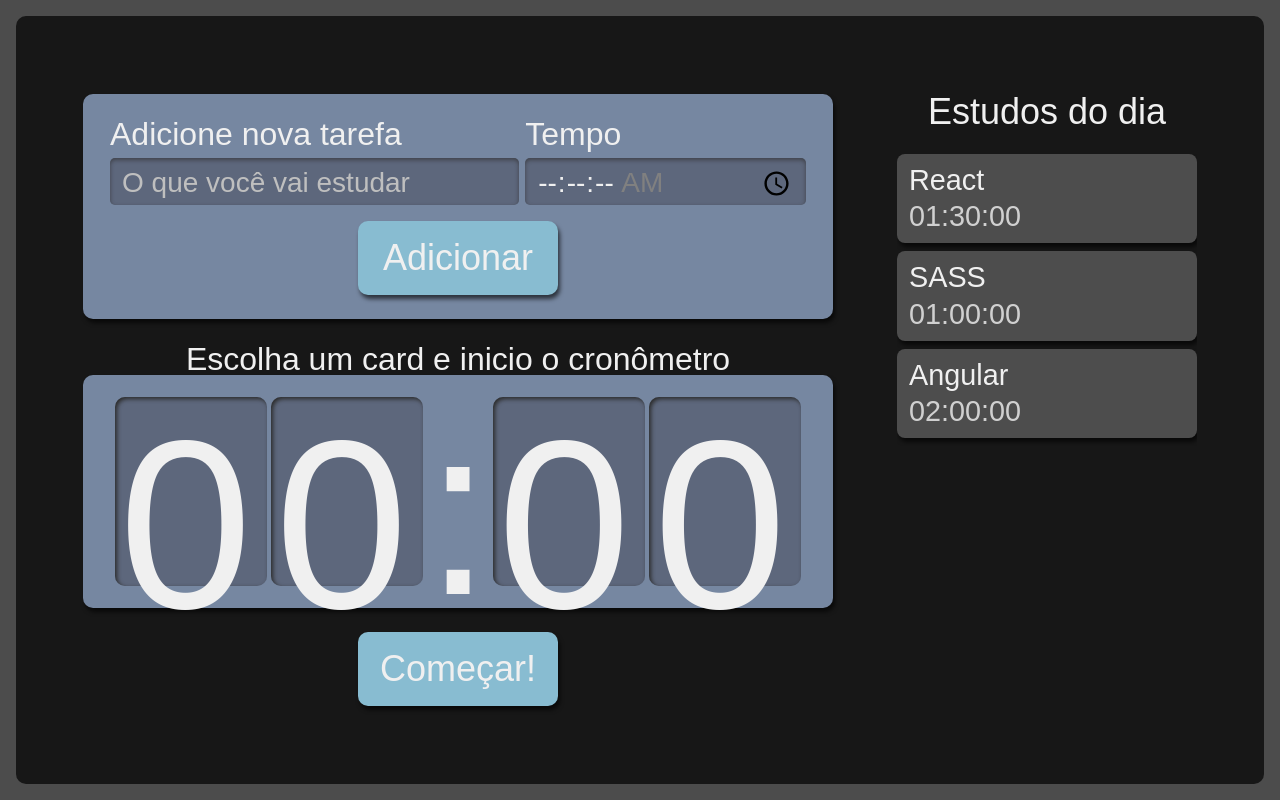
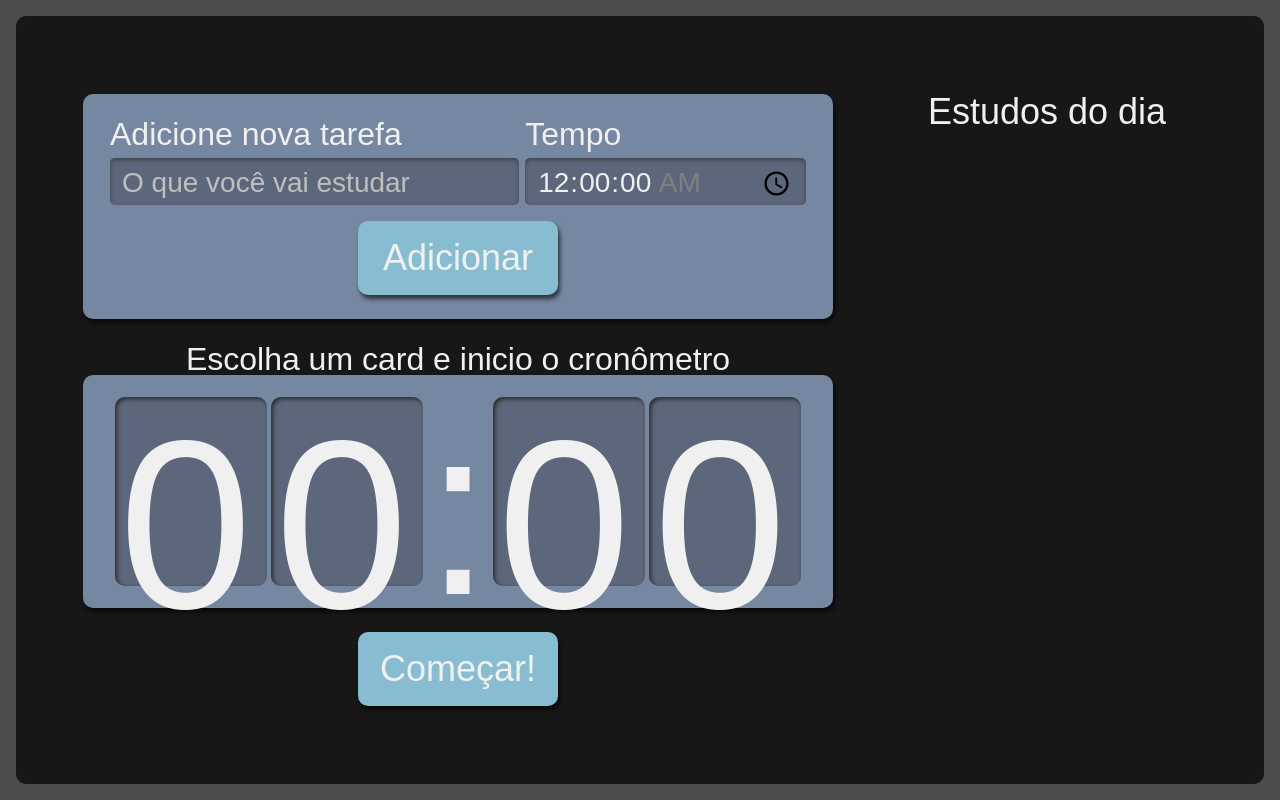
Before and after one commit to felizardo27/studies-app, a React (Create React App) app: page / in a window 1280 px wide. Built offline with nearby package versions, Linux system fonts and the light colour scheme.

Commit message:
Adicionando tarefa

```diff
--- a/src/Components/Botao/index.tsx
+++ b/src/Components/Botao/index.tsx
@@ -1,10 +1,14 @@
 import React from "react";
 import styles from './Botao.module.scss';
 
-class Botao extends React.Component<{children: any}>{
+class Botao extends React.Component<{
+    children: any,
+    type?: "button" | "submit" | "reset" | undefined
+}>{
     render() {
+        const {type = 'button'} = this.props;
         return(
-            <button className={styles.botao}>
+            <button type={type} className={styles.botao}>
                 {this.props.children}
             </button>
         );
--- a/src/Components/Formulario/index.tsx
+++ b/src/Components/Formulario/index.tsx
@@ -1,20 +1,50 @@
 import React from 'react';
+import { ITarefas } from '../../Interfaces/tarefas';
 import Botao from '../Botao';
 import styles from './Formulario.module.scss';
 
-class Formulario extends React.Component {
+class Formulario extends React.Component<{
+    setTarefas: React.Dispatch<React.SetStateAction<ITarefas[]>>
+    }> {
+    state = {
+        tarefa: '',
+        tempo: '00:00'
+    }
+    adicionarTarefa(evento: React.FormEvent<HTMLFormElement>){
+        evento.preventDefault();
+        this.props.setTarefas( tarefasAntigas => [...tarefasAntigas, {...this.state}] )
+        this.setState({tarefa: '', tempo: '00:00'})
+    }
     render(){
         return (
-            <form className={styles.novaTarefa}>
+            <form className={styles.novaTarefa} onSubmit={this.adicionarTarefa.bind(this)}>
                 <div className={styles.inputContainer}>
                     <label htmlFor="tarefa">Adicione nova tarefa</label>
-                    <input type="text" name="tarefa" id="tarefa" placeholder='O que você vai estudar' required/>
+                    <input
+                        type="text"
+                        name="tarefa"
+                        id="tarefa"
+                        placeholder='O que você vai estudar'
+                        required
+                        value={this.state.tarefa}
+                        onChange={evento => this.setState({...this.state, tarefa: evento.target.value})}
+                    />
                 </div>
                 <div className={styles.inputContainer}>
                     <label htmlFor="tempo">Tempo</label>
-                    <input type="time" name="tempo" id="tempo"  step="1" min="00:00:00" max="01:30:00"  required/>
+                    <input
+                        type="time"
+                        name="tempo"
+                        id="tempo"
+                        step="1"
+                        min="00:00:00"
+                        max="01:30:00"
+                        required
+                        value={this.state.tempo}
+                        onChange={evento => this.setState({...this.state, tempo: evento.target.value})}
+                    />
                 </div>
-                <Botao>
+                <Botao type="submit">
                     Adicionar
                 </Botao>
             </form>
--- a/src/Components/Lista/index.tsx
+++ b/src/Components/Lista/index.tsx
@@ -1,25 +1,12 @@
-import { useState } from 'react';
+import { ITarefas } from '../../Interfaces/tarefas';
 import Item from './Item';
 import styles from './Lista.module.scss';
 
-export function Lista(){
-
-    const [tarefas, setTarefas] = useState([{
-      tarefa: 'React',
-      tempo: '01:30:00'
-    },{
-      tarefa: 'SASS',
-      tempo: '01:00:00'
-    },{
-      tarefa: 'Angular',
-      tempo: '02:00:00'
-    }
-  ]);
+export function Lista({ tarefas }: { tarefas: ITarefas[]}){
 
     return (
         <aside className={styles.listaTarefas}>
-            <h2 onClick={() => setTarefas([...tarefas, {tarefa: 'Estudar Estado', tempo: '10:00:00'}])}
-            >Estudos do dia</h2>
+            <h2>Estudos do dia</h2>
             <ul>
                 {tarefas.map( (item, index) => (
                     <Item key={index} {...item} />
--- /dev/null
+++ b/src/Interfaces/tarefas.ts
@@ -0,0 +1,4 @@
+export interface ITarefas{
+    tarefa: string,
+    tempo: string
+}
--- a/src/Pages/App.tsx
+++ b/src/Pages/App.tsx
@@ -1,14 +1,16 @@
-import Cronometro from '../Components/Cronometro';
-import Formulario from '../Components/Formulario';
-import { Lista } from '../Components/Lista';
-import styles from './App.module.scss';
-
+import { useState } from "react";
+import Cronometro from "../Components/Cronometro";
+import Formulario from "../Components/Formulario";
+import { Lista } from "../Components/Lista";
+import { ITarefas } from "../Interfaces/tarefas";
+import styles from "./App.module.scss";
 
 function App() {
+  const [tarefas, setTarefas] = useState<ITarefas[] | []>([]);
   return (
     <div className={styles.AppStyle}>
-      <Formulario />
-      <Lista />
+      <Formulario setTarefas={setTarefas}/>
+      <Lista tarefas={tarefas}/>
       <Cronometro />
     </div>
   );
```
